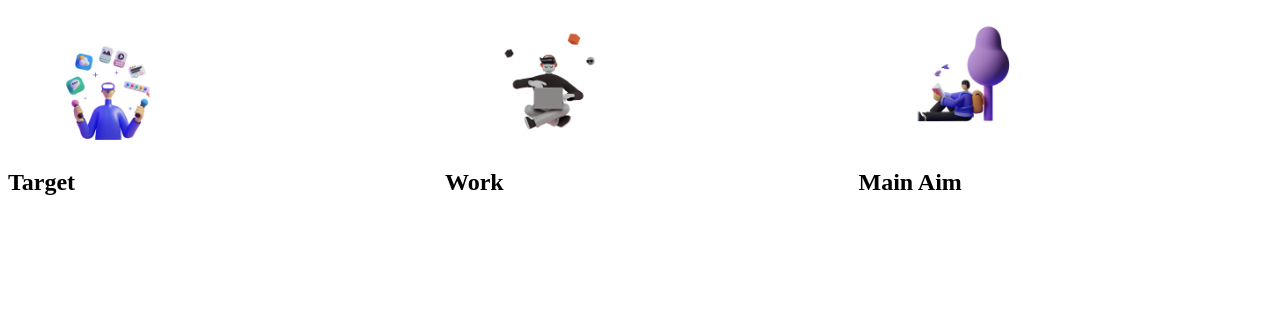
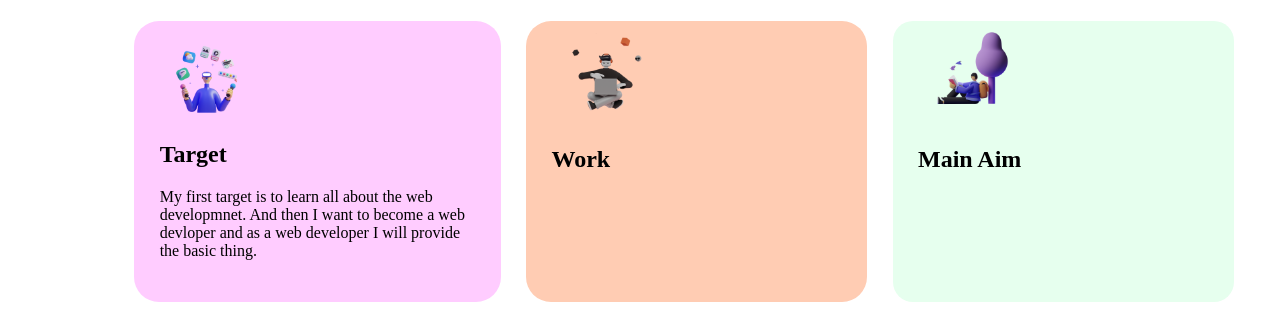
Before and after one commit to RabeyaIslam99/my-mission-2022, a plain HTML site: page index.html in a window 1280 px wide. Shown: the part 548-858 px from the top of the page. Before the commit the page ends 800 px from the top, so only its background shows below. Drawn offline with Linux system fonts and the light colour scheme.

Commit message:
plan section added

```diff
--- a/index.html
+++ b/index.html
@@ -44,18 +44,22 @@
 
         <div class="plan">
 
-            <div>
+            <div class="target">
              <img class="target-image" src="images/illustrator-1.png" alt="">
            <h1>Target</h1>
+           <p>My first target is to learn all about the web developmnet.
+               And then I want to become a web devloper and as a web developer
+               I will provide the basic thing.
+           </p>
          </div>
 
-         <div >
+         <div class="work">
              <img class="work-image" src="images/illustrator-2.png" alt="">
            <h1>Work</h1>
            <p></p>
          </div>
 
-         <div>
+         <div class="aim">
              <img class="aim-image" src="images/illustrator-3.png" alt="">
            <h1>Main Aim</h1>
          </div>
--- a/style.css
+++ b/style.css
@@ -10,7 +10,7 @@
         font-size: 25px;
 
         border-left: 4px solid #b33939;
-        border-radius: 5px;
+        border-radius: 3px;
         margin-left: 8%;
         margin-top: 10%;
         padding-left: 1%;
@@ -62,16 +62,42 @@
 .plan{
     display: flex;
 }
+.target{
+    margin-left: 10%;
+    background-color:   #ffccff;
+    border-radius: 25px;
+    padding-left: 2%;
+    padding-bottom: 2%;
+    padding-right: 2%;
+    width: 25%;
+}
 .target-image{
     width: 30%;
-    margin-left: 10%;
+    margin-left: 2%;
+    padding-top: 2%;
+}
+.work{
+    width: 25%;
+    background-color: #ffccb3;
+    margin-left: 2%;
+    margin-right: 2%;
+    border-radius: 25px;
+    padding-left: 2%;
 }
 .work-image{
     width: 30%;
-    margin-left: 10%;
+    margin-left: 2%;
+    padding-top: 2%;
+}
+.aim{
+    background-color: #e6ffee;
+    border-radius: 20px;
+    padding-left: 2%;
+    width: 25%;
+    margin-right: 2%;
 }
 .aim-image{
     width: 30%;
-    margin-left: 10%;
+    margin-left: 2%;
+    padding-top: 2%;
 }
-}
```
